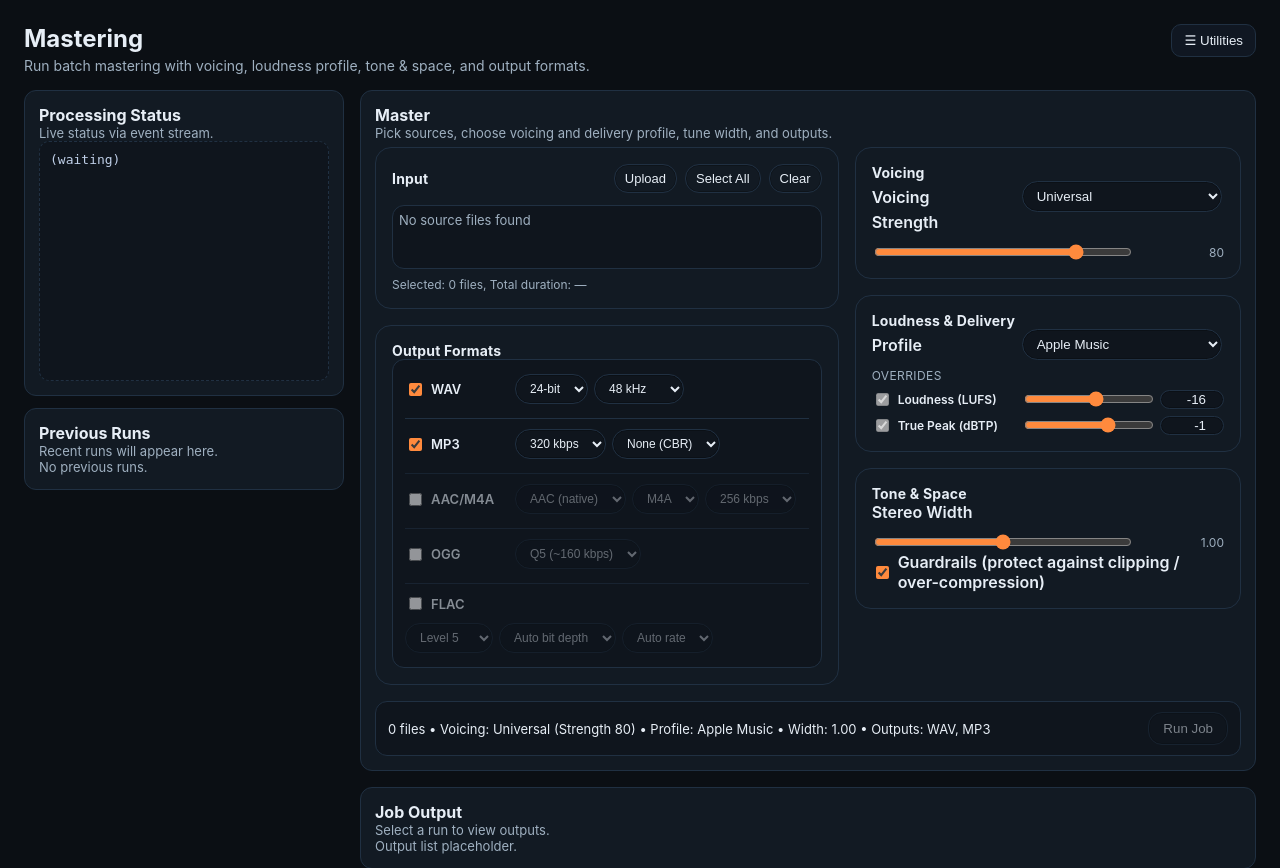
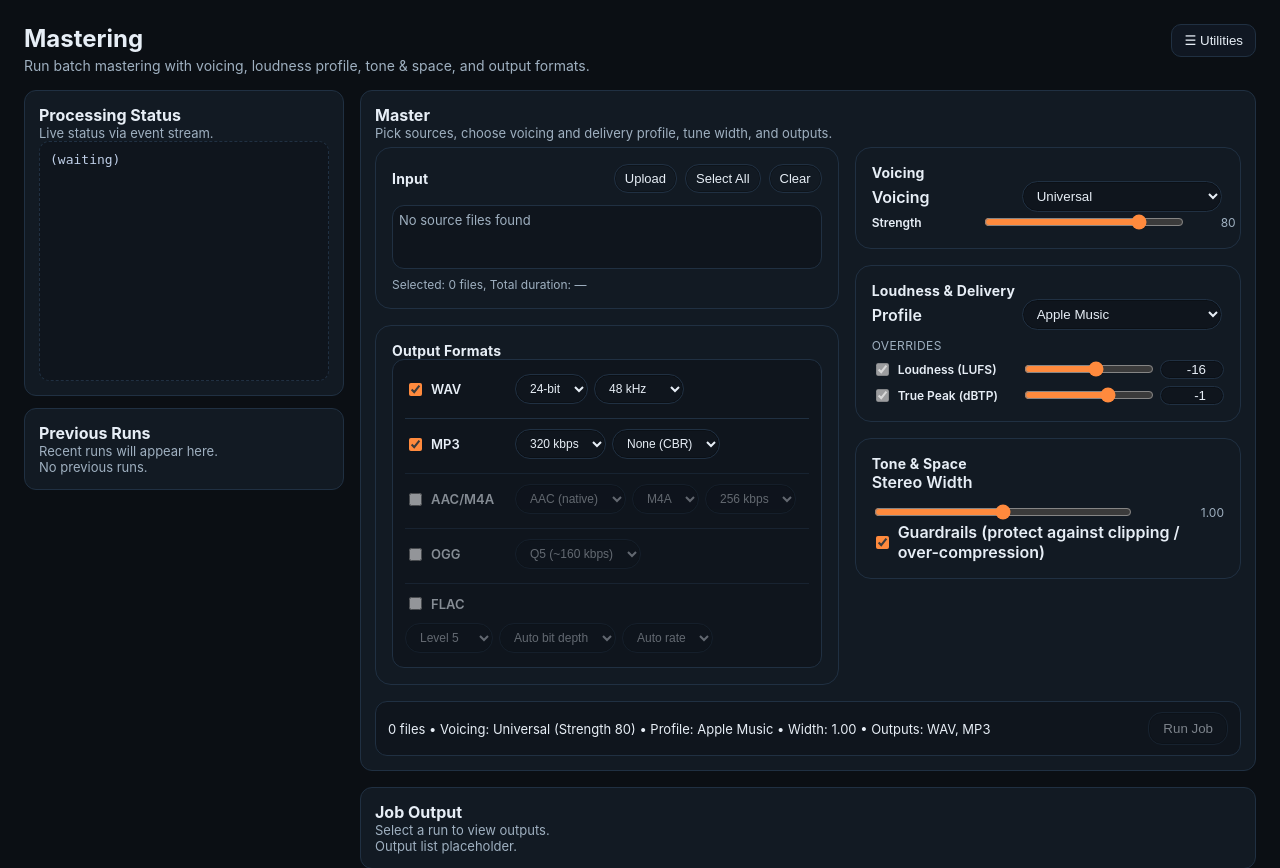
Before and after one commit to jasondaemon/sonustemper, a FastAPI app: page /ui/mastering in a window 1280 px wide. Shown: the top 868 px of the page. Run offline with FastAPI, Linux system fonts and the light colour scheme; parts of the project's set-up code (start-up, migrations or seed data) failed here and were passed over; some libraries are stand-ins or nearby versions.

Commit message:
NewUI - Continuing on mastering function 15

```diff
--- a/sonustemper-ui/app/static/css/app.css
+++ b/sonustemper-ui/app/static/css/app.css
@@ -97,6 +97,17 @@ h1{margin:0;font-size:24px;}
 .input-empty{grid-column:1 / -1;}
 .input-footer{margin-top:8px;color:var(--muted);font-size:12px;}
 .control-row{display:flex;align-items:center;gap:10px;flex-wrap:wrap;}
+.control-row.compact-row{
+  flex-wrap:nowrap;
+  font-size:12px;
+}
+.control-row.compact-row .control-label{min-width:100px;}
+.control-row.compact-row input[type="range"]{max-width:260px;}
+.control-row.compact-row .value-pill{
+  min-width:40px;
+  text-align:right;
+  font-size:12px;
+}
 .control-label{min-width:140px;font-weight:600;display:flex;align-items:center;gap:6px;}
 .control-row select,.control-row input[type="number"]{min-width:200px;}
 .control-row input[type="range"]{flex:1;min-width:200px;}
--- a/sonustemper-ui/app/templates/pages/mastering.html
+++ b/sonustemper-ui/app/templates/pages/mastering.html
@@ -155,7 +155,7 @@
                   <option value="punch">Punch</option>
                 </select>
               </div>
-              <div class="control-row">
+              <div class="control-row compact-row">
                 <div class="control-label">Strength</div>
                 <input type="range" id="strength" min="0" max="100" value="80">
                 <div class="value-pill" id="strengthVal">80</div>
```
